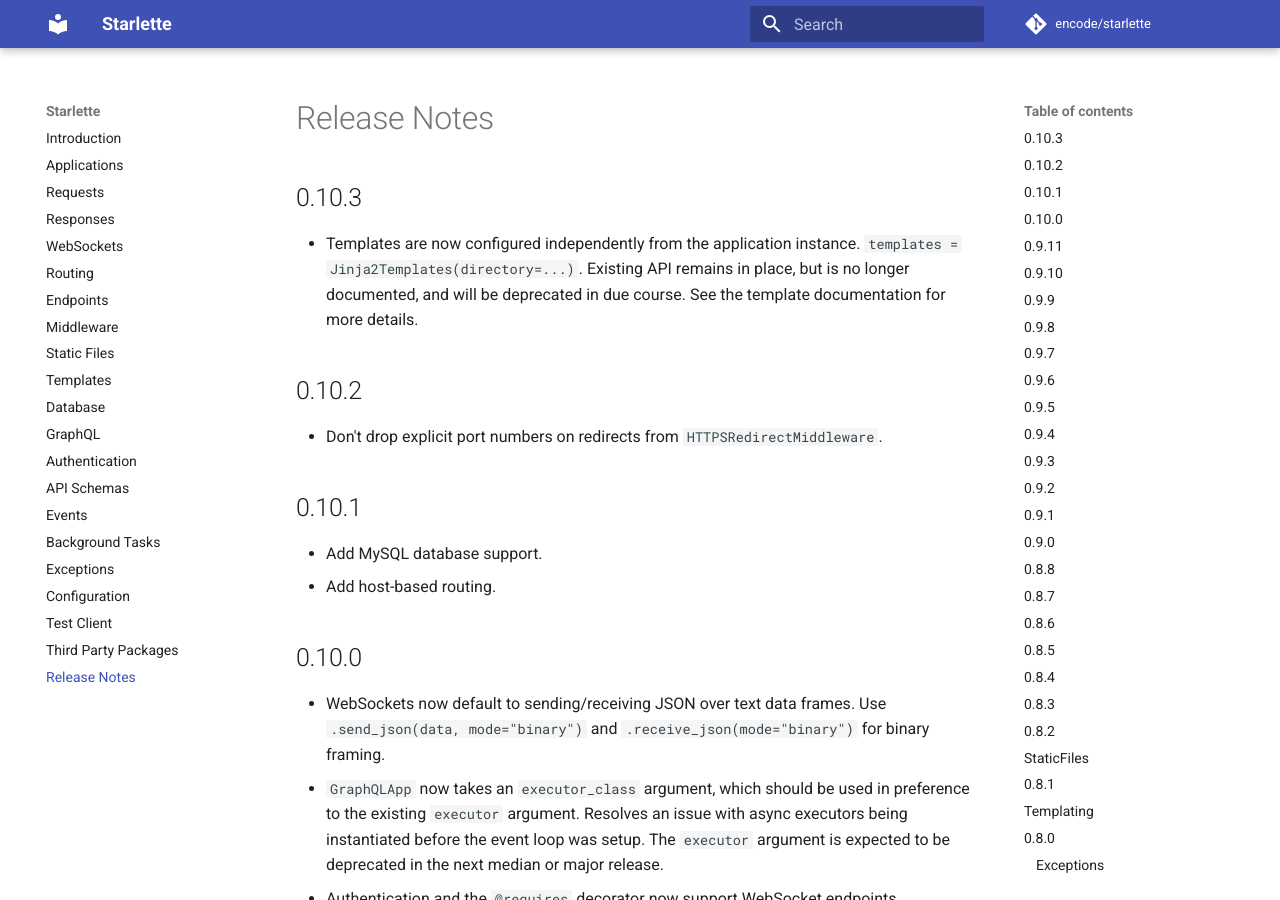
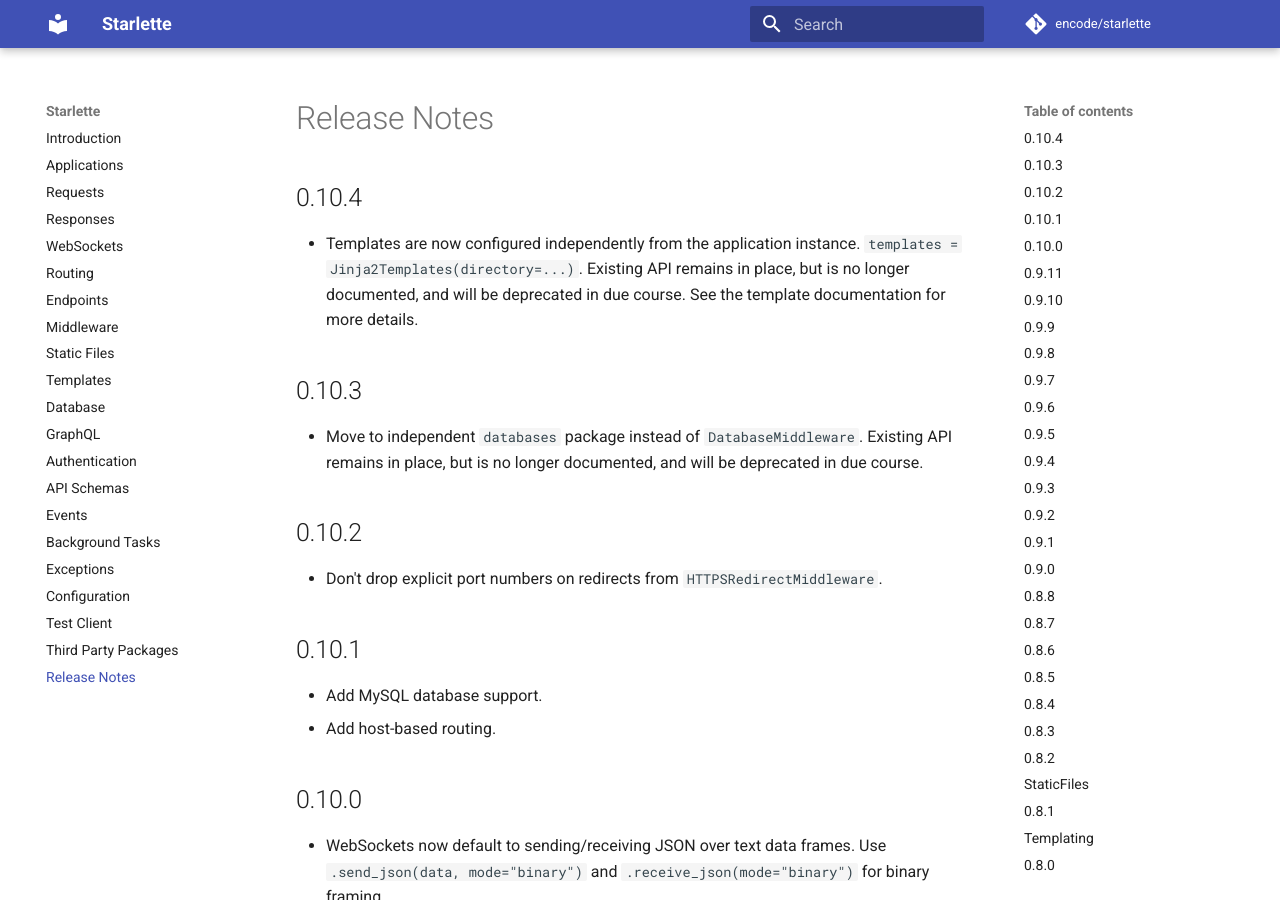
Before and after one commit to hidraco/starlette, an MkDocs documentation site: the page built from docs/release-notes.md, in a window 1280 px wide and 900 px high. Built offline with MkDocs 1.6.1 and Material for MkDocs 9.7.7, drawn with Linux system fonts in a browser that asks for light colours; comment, search, counter and statistics services are not loaded.

Commit message:
Version 0.10.4

```diff
--- a/docs/release-notes.md
+++ b/docs/release-notes.md
@@ -1,7 +1,12 @@
-## 0.10.3
+## 0.10.4
 
 * Templates are now configured independently from the application instance. `templates = Jinja2Templates(directory=...)`. Existing API remains in place, but is no longer documented,
 and will be deprecated in due course. See the template documentation for more details.
+
+## 0.10.3
+
+* Move to independent `databases` package instead of `DatabaseMiddleware`. Existing API
+remains in place, but is no longer documented, and will be deprecated in due course.
 
 ## 0.10.2
 
--- a/starlette/__init__.py
+++ b/starlette/__init__.py
@@ -1 +1 @@
-__version__ = "0.10.3"
+__version__ = "0.10.4"
```
